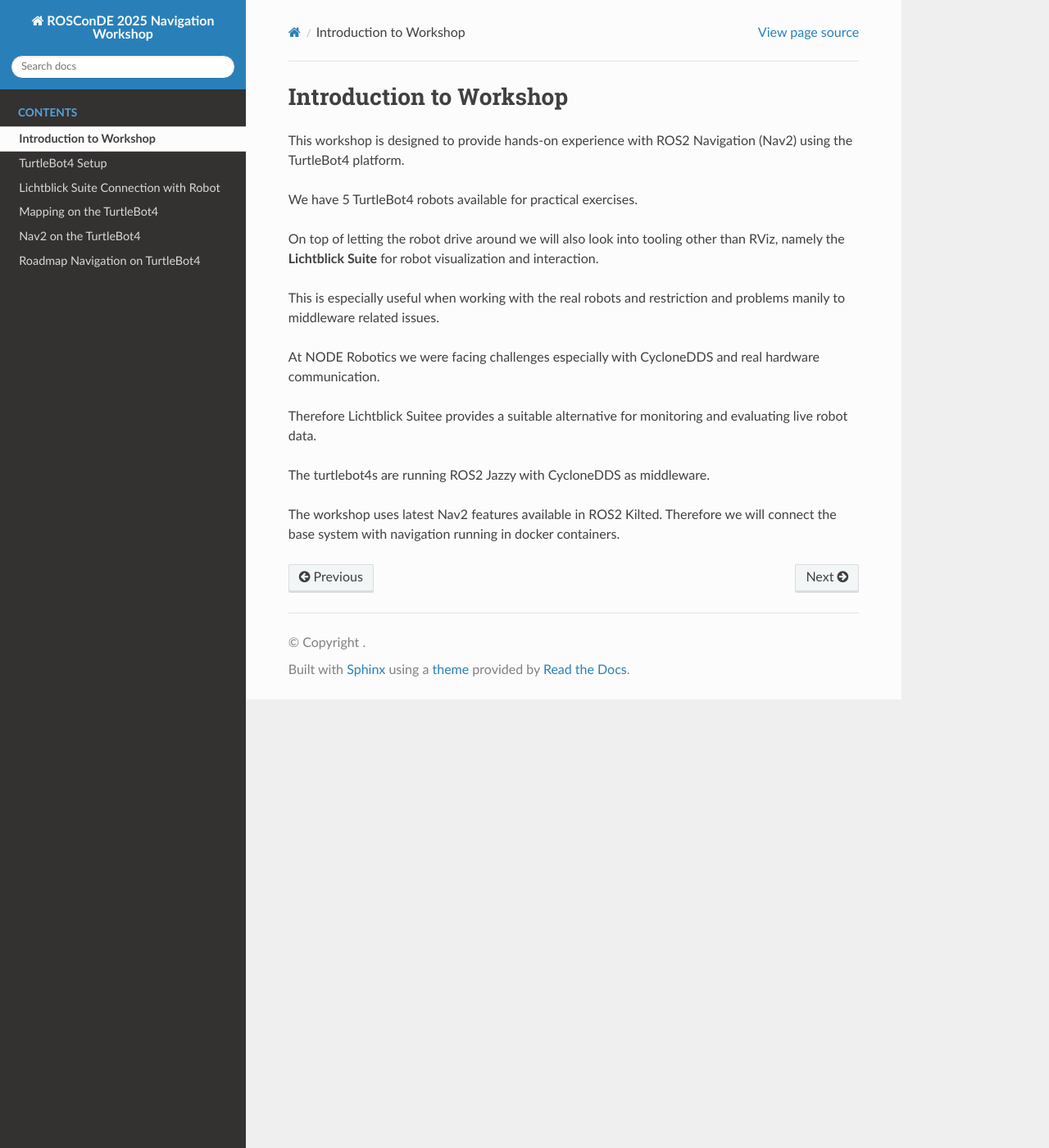
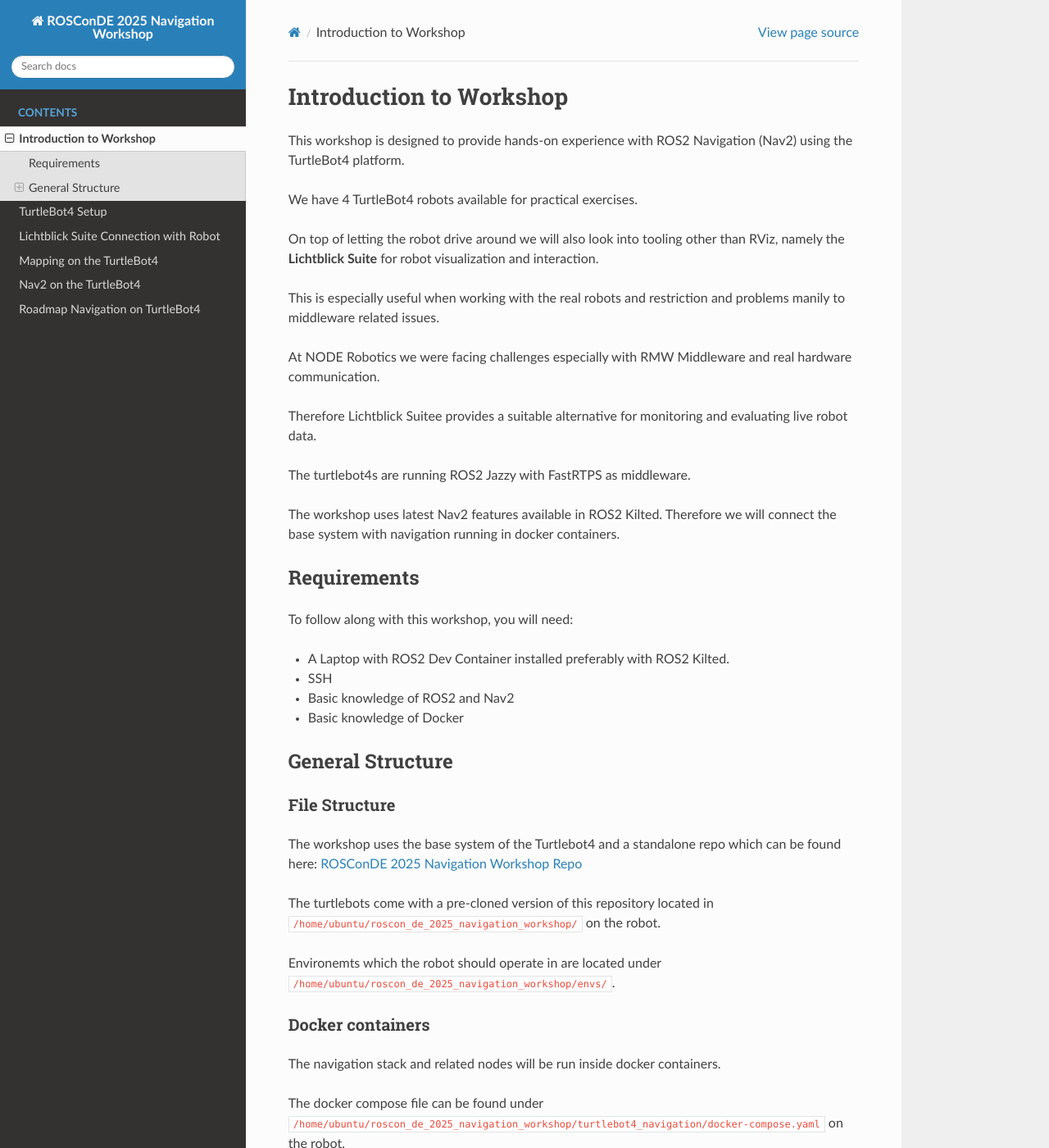
Before and after one commit to pschnattinger/roscon_de_2025_navigation_workshop, a Sphinx documentation site: the page built from docs/introduction/introduction.rst, in a window 1280 px wide and 1400 px high. Shown: the whole window at 82% size. Built offline with Sphinx 7.4.7 and the Read the Docs theme 3.1.0, drawn with Linux system fonts in a browser that asks for light colours.

Commit message:
docs: update docs

```diff
--- a/docs/introduction/introduction.rst
+++ b/docs/introduction/introduction.rst
@@ -4,16 +4,44 @@
 
 This workshop is designed to provide hands-on experience with ROS2 Navigation (Nav2) using the TurtleBot4 platform.
 
-We have 5 TurtleBot4 robots available for practical exercises.
+We have 4 TurtleBot4 robots available for practical exercises.
 
 On top of letting the robot drive around we will also look into tooling other than RViz, namely the **Lichtblick Suite** for robot visualization and interaction.
 
 This is especially useful when working with the real robots and restriction and problems manily to middleware related issues.
 
-At NODE Robotics we were facing challenges especially with CycloneDDS and real hardware communication.
+At NODE Robotics we were facing challenges especially with RMW Middleware and real hardware communication.
 
 Therefore Lichtblick Suitee provides a suitable alternative for monitoring and evaluating live robot data.
 
-The turtlebot4s are running ROS2 Jazzy with CycloneDDS as middleware.
+The turtlebot4s are running ROS2 Jazzy with FastRTPS as middleware.
 
 The workshop uses latest Nav2 features available in ROS2 Kilted. Therefore we will connect the base system with navigation running in docker containers.
+
+
+Requirements
+================
+
+To follow along with this workshop, you will need:
+
+- A Laptop with ROS2 Dev Container installed preferably with ROS2 Kilted.
+- SSH
+- Basic knowledge of ROS2 and Nav2
+- Basic knowledge of Docker
+
+General Structure
+=================
+
+File Structure
+---------------
+The workshop uses the base system of the Turtlebot4 and a standalone repo which can be found here: `ROSConDE 2025 Navigation Workshop Repo <https://github.com/pschnattinger/roscon_de_2025_navigation_workshop>`_
+
+The turtlebots come with a pre-cloned version of this repository located in ``/home/ubuntu/roscon_de_2025_navigation_workshop/`` on the robot.
+
+Environemts which the robot should operate in are located under ``/home/ubuntu/roscon_de_2025_navigation_workshop/envs/``.
+
+Docker containers
+-----------------
+The navigation stack and related nodes will be run inside docker containers.
+
+The docker compose file can be found under ``/home/ubuntu/roscon_de_2025_navigation_workshop/turtlebot4_navigation/docker-compose.yaml`` on the robot.
--- a/docs/turtlebot4/turtlebot4.rst
+++ b/docs/turtlebot4/turtlebot4.rst
@@ -47,5 +47,4 @@
 
     export RMW_IMPLEMENTATION=rmw_fastrtps_cpp
 
-Simulation
-==========
+	export ROS_DISCOVERY_SERVER=<robot_ip_address>:11811
```
Also changed, not shown: docs/mapping/mapping.rst (+8 -0 lines), docs/navigation/navigation.rst (+48 -0 lines), 1 other file.
